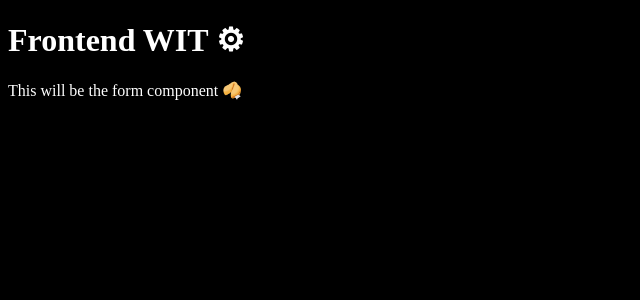
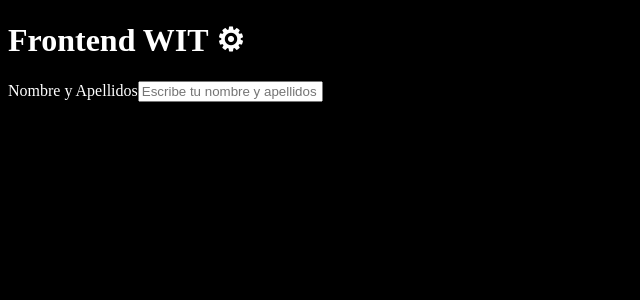
Before and after one commit to WIT-APP/wit-frontend, a React (Vite) app: page / in a window 1280 px wide. Shown: the top 300 px of the page, without its empty margins (0-640 px from the left). Built offline with nearby package versions, Linux system fonts and the light colour scheme.

Commit message:
crear componente input text

```diff
--- a/src/App.tsx
+++ b/src/App.tsx
@@ -1,5 +1,4 @@
-import React from 'react';
-import Form from './components/form'; // Asegúrate de proporcionar la ruta correcta si es diferente
+import Form from './components/Form'; // Asegúrate de proporcionar la ruta correcta si es diferente
 
 function App() {
   return (
--- a/src/components/Form.tsx
+++ b/src/components/Form.tsx
@@ -1,9 +1,17 @@
-import React from 'react'
+import InputEmail from "../ui/InputEmail";
+import InputText from "../ui/InputText";
 
-const form = () => {
-    return (
-        <div>This will be the form component 🥠 </div>
-    )
-}
+const Form = () => {
+  return (
+    <form>
+        <InputText id="name" placeholder="Escribe tu nombre y apellidos" children="Nombre y Apellidos" />
+        {/* <InputEmail placeholder="Correo electrónico" children="Escribe tu correo electrónico" /> */}
 
-export default form
+
+
+
+    </form>
+  );
+};
+
+export default Form;
--- /dev/null
+++ b/src/ui/InputEmail.tsx
@@ -0,0 +1,23 @@
+interface inputEmailProps {
+    placeholder: string,
+    children: React.ReactNode;
+}
+
+function InputEmail({ placeholder, children }: inputEmailProps ) {
+
+  return (
+    <>
+      <label htmlFor="name">
+        {children}
+        <input
+          type="email"
+          id="email"
+          name="email"
+          placeholder={placeholder}
+        />
+      </label>
+    </>
+  )
+}
+
+export default InputEmail
--- /dev/null
+++ b/src/ui/InputText.tsx
@@ -0,0 +1,27 @@
+
+interface inputTextProps {
+  id: string;
+  placeholder: string,
+  children: React.ReactNode;
+
+}
+
+const InputText =  ( { id, placeholder, children }: inputTextProps) => {
+
+
+  return (
+    <>
+      <label htmlFor="name">
+        {children}
+        <input
+          type="text"
+          id={id}
+          name={id}
+          placeholder={placeholder}
+        />
+      </label>
+    </>
+  );
+};
+
+export default InputText;
```
Also changed, not shown: 1 other file (tests, documents, lock files or other folders).
